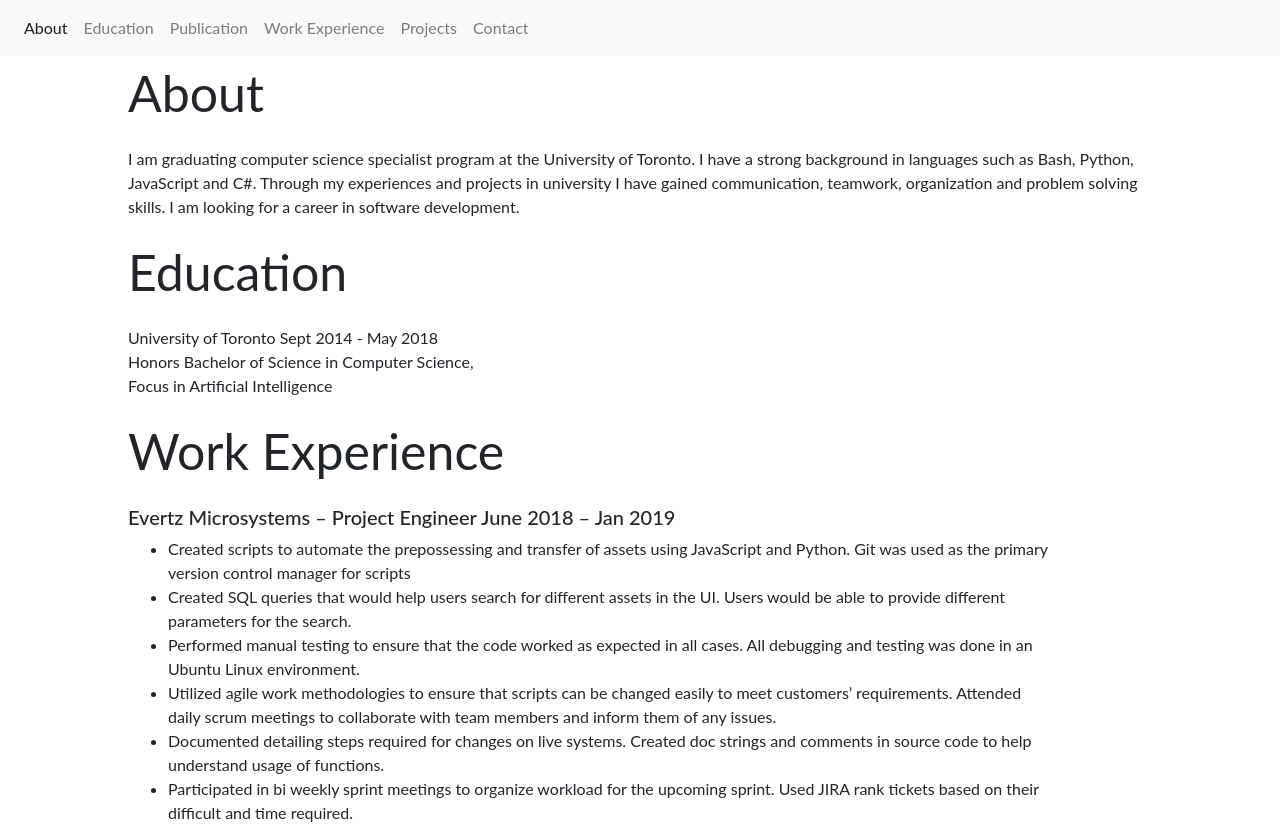
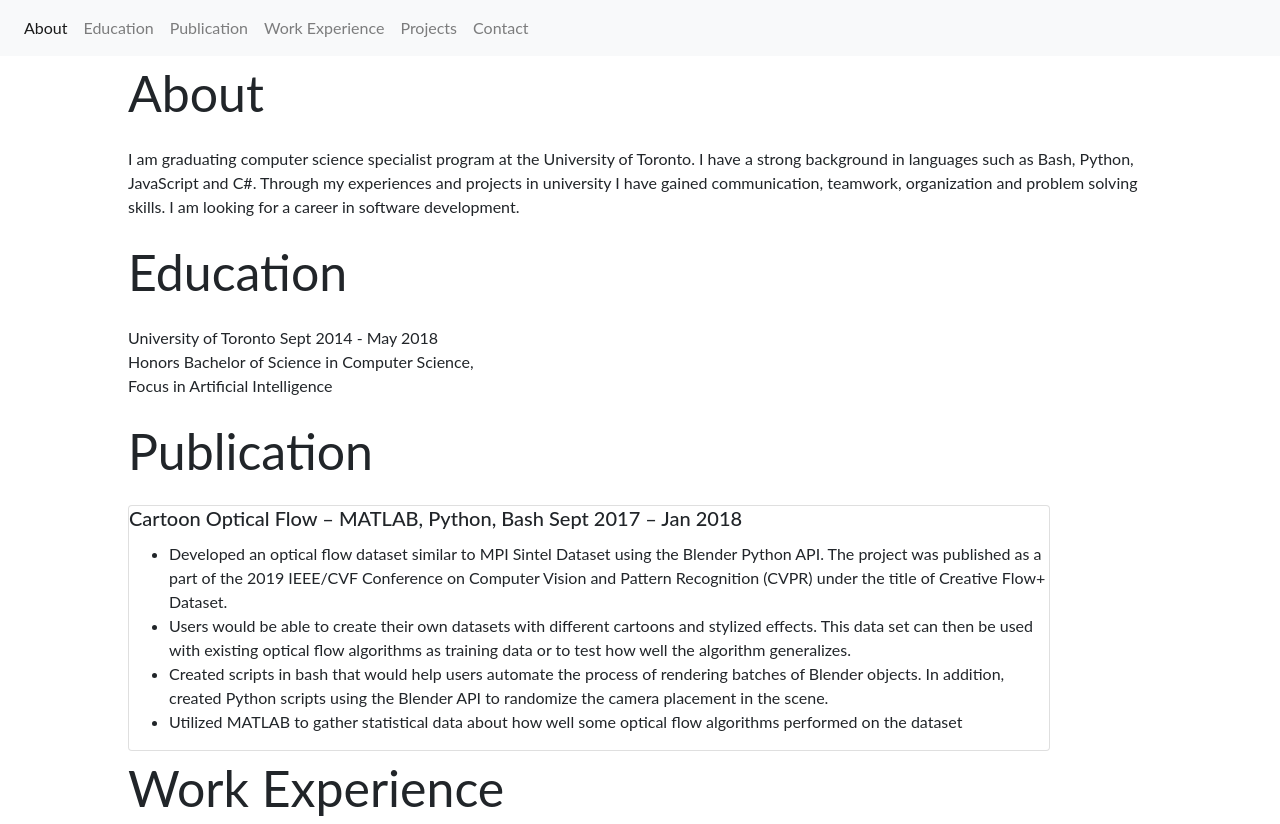
Before and after one commit to singha95/portfolio, a React (Create React App) app: page / in a window 1280 px wide. Shown: the top 824 px of the page. Built offline with nearby package versions, Linux system fonts and the light colour scheme; the HTML template or start-up script is replaced by a standard one.

Commit message:
Included the Publishing section

```diff
--- a/src/App.js
+++ b/src/App.js
@@ -7,6 +7,7 @@ import Education from './scripts/Education.js'
 import Projcts from './scripts/Projects.js'
 import Contact from './scripts/Contact.js'
 import Work from './scripts/Work.js'
+import Publication from './scripts/Publications.js'
 
 function App() {
   return (
@@ -14,6 +15,7 @@ function App() {
       <NavBar/>
       <About/>
       <Education/>
+      <Publication/>
       <Work/>
       <Projcts/>
       <Contact/>
```
